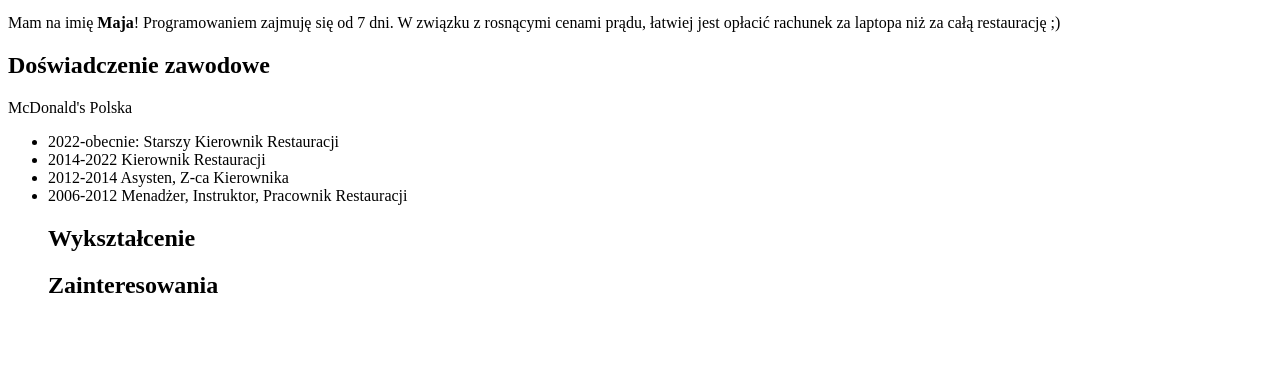
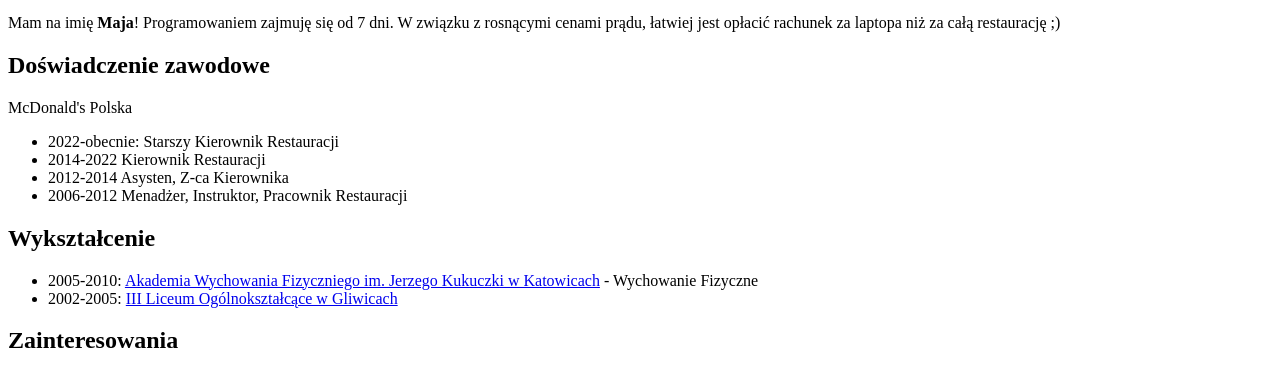
Before and after one commit to maja-karwacka-frank/cv, a plain HTML site: page index.html in a window 1280 px wide. Shown: the part 100-486 px from the top of the page. Drawn offline with Linux system fonts and the light colour scheme.

Commit message:
Education Added to CV in index.html

```diff
--- a/index.html
+++ b/index.html
@@ -21,8 +21,24 @@
 			<li>2014-2022 Kierownik Restauracji</li>
 			<li>2012-2014 Asysten, Z-ca Kierownika</li>
 			<li>2006-2012 Menadżer, Instruktor, Pracownik Restauracji</li>
+		</ul>
 
 		<h2>Wykształcenie</h2>
+		<ul>
+			<li>
+				2005-2010:
+				<a href="https://awf.katowice.pl/" target="_blank"
+					>Akademia Wychowania Fizyczniego im. Jerzego Kukuczki w Katowicach</a
+				>
+				- Wychowanie Fizyczne
+			</li>
+			<li>
+				2002-2005:
+				<a href="https://www.szkolnictwo.pl/index.php?id=PB2116" target="_blank"
+					>III Liceum Ogólnokształcące w Gliwicach</a
+				>
+			</li>
+		</ul>
 		<h2>Zainteresowania</h2>
 	</body>
 </html>
```
Lines whose indentation alone changed are shown as unchanged.
